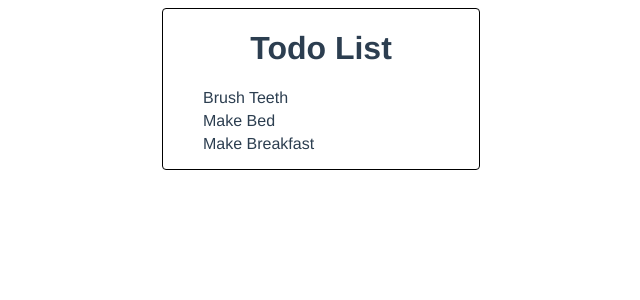
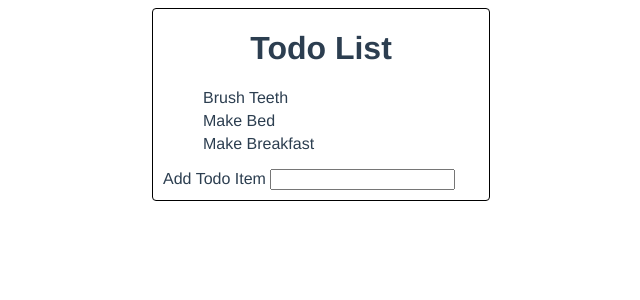
Before and after one commit to abbyjb/vue-todo, a Vue app: page / in a window 1280 px wide. Shown: the top 300 px of the page, without its empty margins (319-959 px from the left). Built offline with nearby package versions, Linux system fonts and the light colour scheme.

Commit message:
Add a TodoItem to the TodoList component
* create AddTodoItem component with form and input
* add custom event to pass new todo description to TodoList.
* add new method addTodo to TodoList to add the new todo to the
  TodoList component.

```diff
--- /dev/null
+++ b/src/components/todo/AddTodoItem.vue
@@ -0,0 +1,31 @@
+<template>
+  <form @submit.prevent="handleSubmit">
+    <label>
+      Add Todo Item
+      <input type="text" v-model="newTodo" />
+    </label>
+  </form>
+</template>
+
+<styled scoped>
+  form {
+    text-align: center;
+  }
+</styled>
+
+<script>
+export default {
+  name: "AddTodoItem",
+  data() {
+    return {
+      newTodo: "",
+    };
+  },
+  methods: {
+    handleSubmit() {
+      this.$emit("add-todo", this.newTodo);
+      this.newTodo = "";
+    },
+  },
+};
+</script>
--- a/src/components/todo/TodoList.vue
+++ b/src/components/todo/TodoList.vue
@@ -1,5 +1,5 @@
 <template>
-  <div class="list-container">
+  <div>
     <h1>Todo List</h1>
     <ul>
       <TodoItem
@@ -8,6 +8,7 @@
         :description="item.description"
       />
     </ul>
+    <AddTodoItem class="add-todo-item" @add-todo="addTodo" />
   </div>
 </template>
 
@@ -18,21 +19,32 @@ div {
   border-radius: 4px;
   align-items: center;
   width: 25%;
+  padding: 0px 10px 10px;
+}
+
+ul {
+  text-align: left;
+  list-style-type: none;
 }
 
 li {
+  margin-bottom: 5px;
+}
+
+.add-todo-item {
   text-align: left;
-  list-style-type: none;
-  margin-bottom: 5px;
 }
 </style>
 
 <script>
 import TodoItem from "./TodoItem.vue";
+import AddTodoItem from "./AddTodoItem.vue";
+
 export default {
   name: "TodoList",
   data() {
     return {
+      lastCreatedId: 3,
       todoItems: [
         { id: 1, description: "Brush Teeth" },
         { id: 2, description: "Make Bed" },
@@ -40,6 +52,14 @@ export default {
       ],
     };
   },
-  components: { TodoItem },
+  components: { TodoItem, AddTodoItem },
+  methods: {
+    addTodo(description) {
+      this.todoItems.push({
+        id: this.lastCreatedId++,
+        description,
+      });
+    },
+  },
 };
 </script>
```
